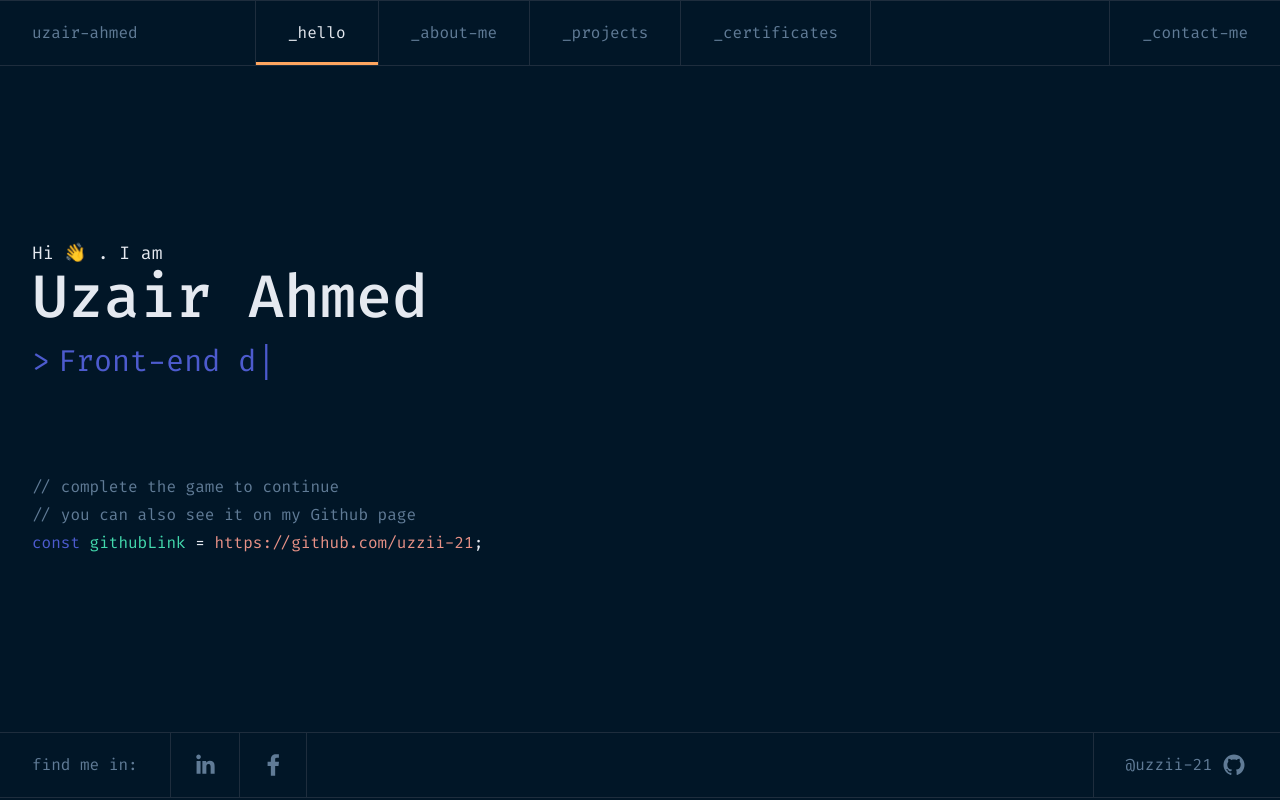
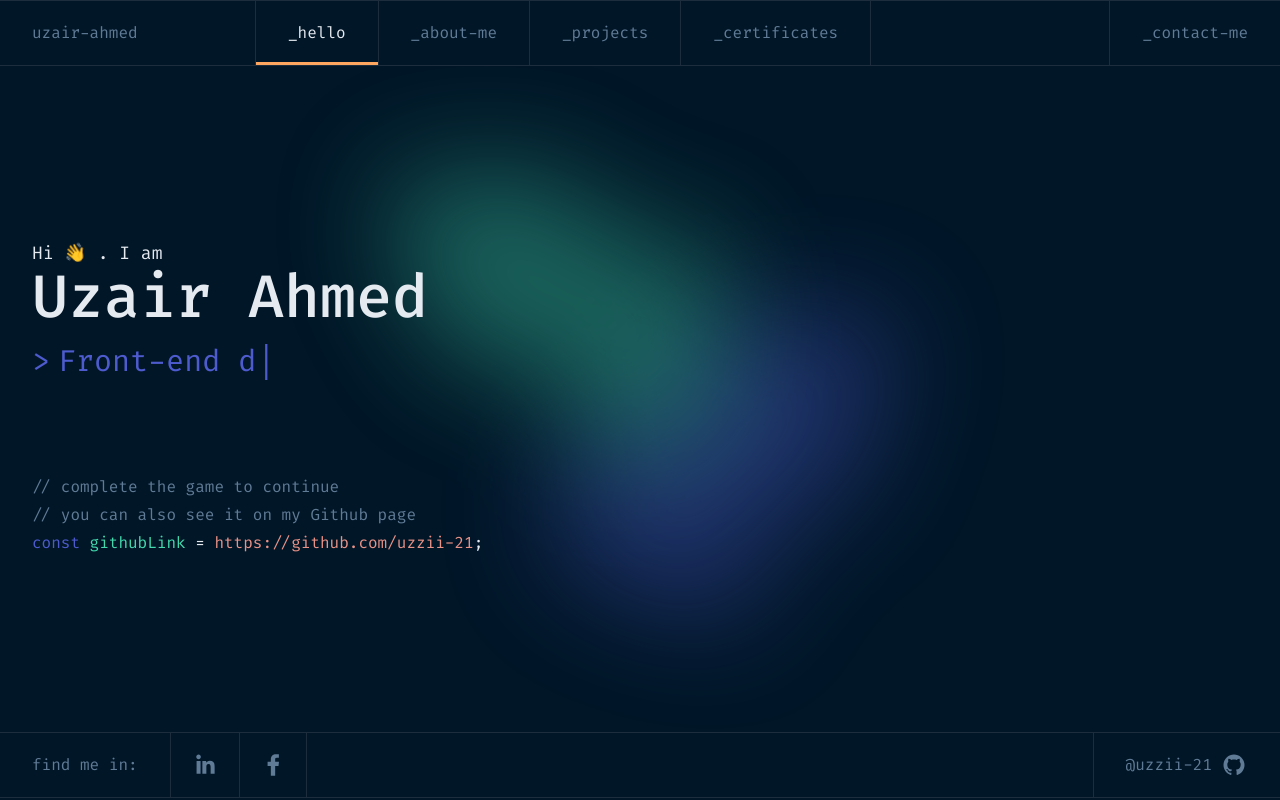
Before and after one commit to uzzii-21/portfolio, a Next.js app: page / in a window 1280 px wide. Built offline with nearby package versions, Linux system fonts and the light colour scheme.

Commit message:
💄 added blury image on home page

```diff
--- a/pages/index.tsx
+++ b/pages/index.tsx
@@ -3,6 +3,7 @@ import Head from "next/head";
 import { info } from "../constant/info";
 //importing typewriter-effect
 import Typewriter from "typewriter-effect";
+import Image from "next/image";
 
 // max screen with = max-w-[1160px]
 const Home: NextPage = () => {
@@ -11,7 +12,8 @@ const Home: NextPage = () => {
       <Head>
         <title>uzair-ahmed | _hello 👋</title>
       </Head>
-      <section className="max-w-screen-xl mx-auto px-5 lg:px-8 flex items-center justify-start h-full">
+      <section className="relative overflow-hidden h-full w-full">
+        <div className="max-w-screen-xl mx-auto px-5 lg:px-8 flex items-center justify-start h-full z-10">
           <div>
             <h1 className="text-lg text-white">
               Hi <span className="hand inline-block">👋</span> . I am
@@ -45,6 +47,16 @@ const Home: NextPage = () => {
               <span className="text-white">;</span>
             </p>
           </div>
+        </div>
+        <div className="absolute -z-10 top-0 right-0 h-full w-full">
+          <Image
+            src={"/home/Background-Blurs.svg"}
+            priority={true}
+            layout="fill"
+            alt="blurred"
+            className="scaled-image object-cover sm:object-contain"
+          />
+        </div>
       </section>
     </>
   );
--- a/styles/custom.css
+++ b/styles/custom.css
@@ -80,3 +80,19 @@
   -o-transition: 0.25s ease-in-out;
   transition: 0.25s ease-in-out;
 }
+
+@keyframes scale-animation {
+  0% {
+    transform: scale(1);
+  }
+  50% {
+    transform: scale(1.1);
+  }
+  100% {
+    transform: scale(1);
+  }
+}
+
+.scaled-image {
+  animation: scale-animation 5s ease infinite;
+}
```
Also changed, not shown: 1 other file (tests, documents, lock files or other folders). Lines whose indentation alone changed are shown as unchanged.
